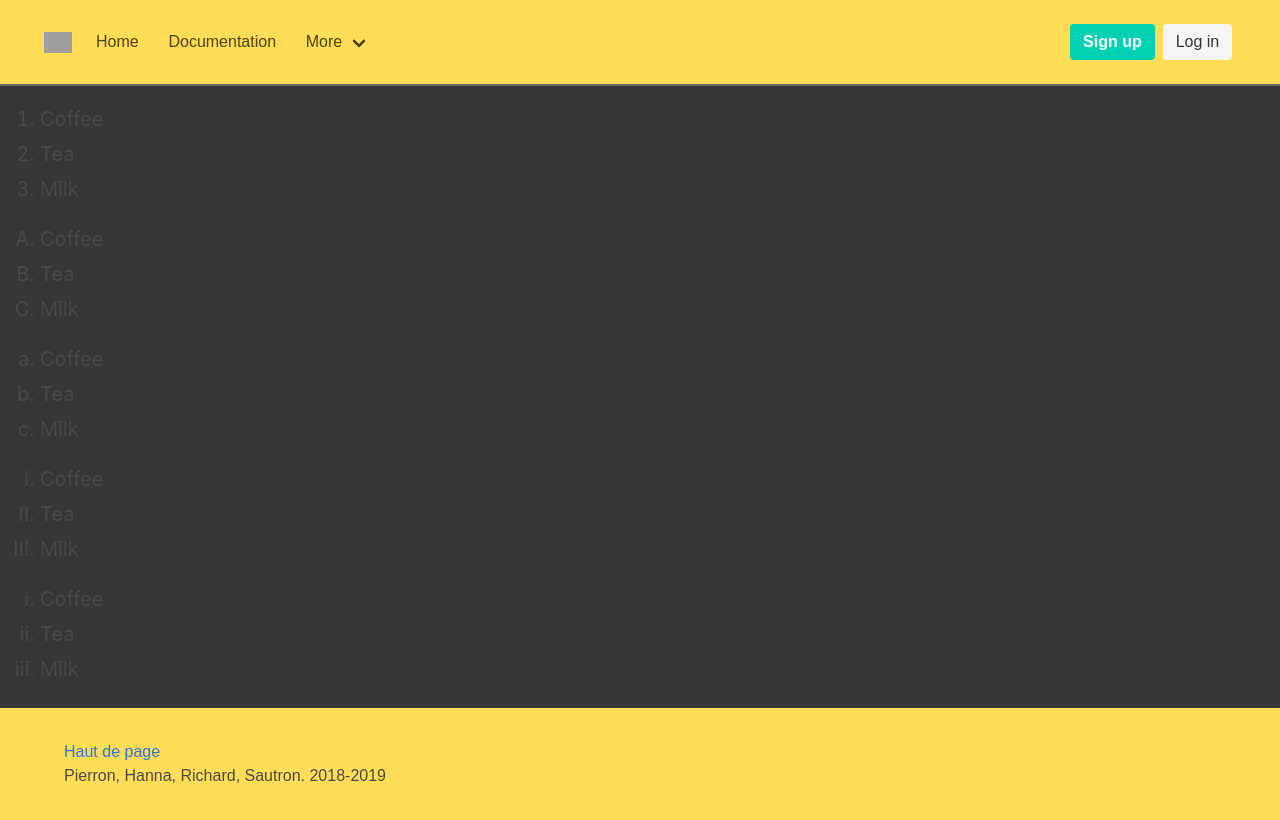
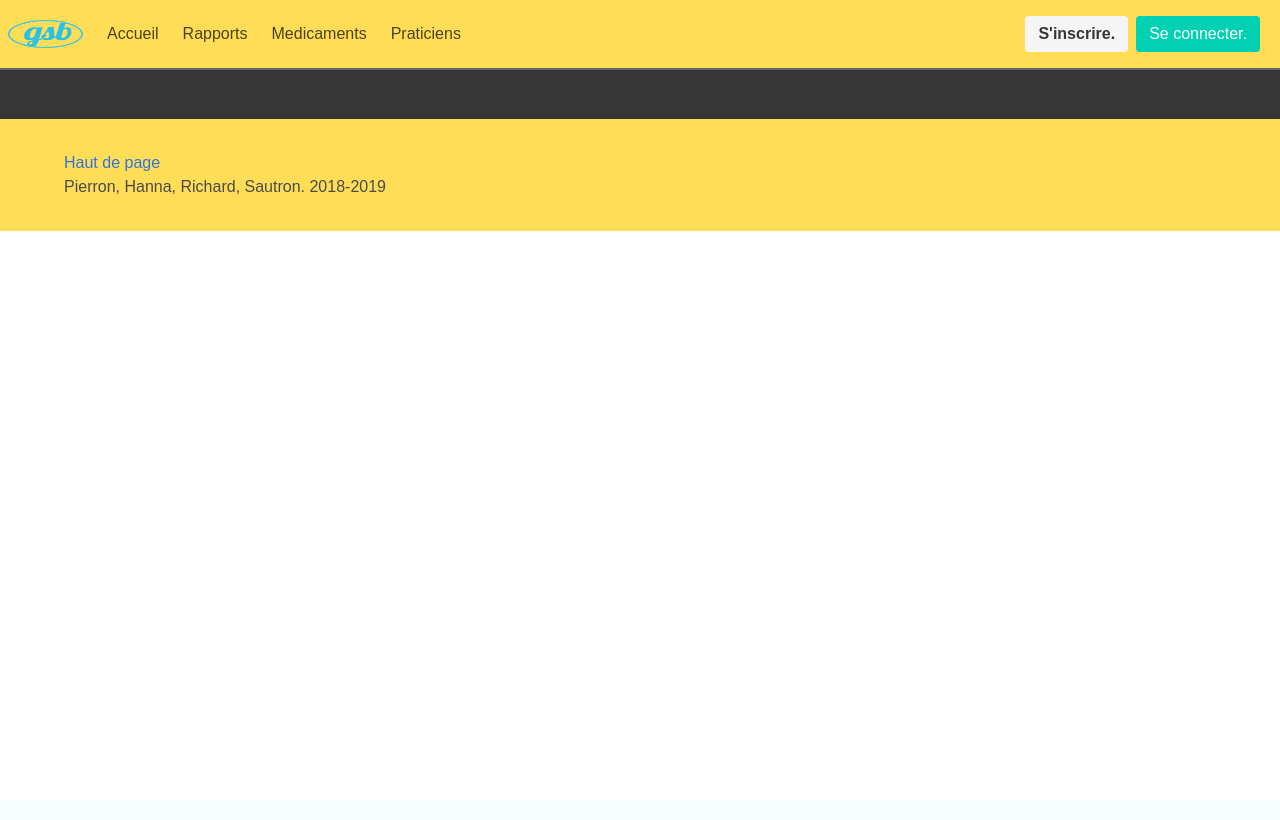
Before and after one commit to rubstr/gestionvisites, a Symfony app: template gestionRapportVisites/templates/application_rapport/index.html.twig in a window 1280 px wide. After the commit the page ends 231 px from the top, so only its background shows below. Run offline with Twig, Linux system fonts and the light colour scheme; the template is opened without the code that fills it, so the values that code supplies are empty; some libraries are stand-ins or nearby versions; grey boxes are pictures that could not be loaded.

Commit message:
Modif1 base

```diff
--- a/gestionRapportVisites/public/css/style.css
+++ b/gestionRapportVisites/public/css/style.css
@@ -1,5 +1,5 @@
 .navbar {
-    padding: 1rem 2rem;
+    padding: 8px 8px;
     box-shadow: 0 2px 0 0 #666666;
     font-family: Montserrat,sans-serif;
 }
@@ -13,12 +13,14 @@ body{
 
 }
 
-.navbar-item {
-    margin-right: 2%;
-}
 
 .foot{
     padding: 2rem 2rem;
     background-color: #ffdd57;
     font-family: Montserrat,sans-serif;
 }
+
+.header{
+    padding-top: 2%;
+    padding-bottom: 2%;
+}
--- a/gestionRapportVisites/templates/application_rapport/index.html.twig
+++ b/gestionRapportVisites/templates/application_rapport/index.html.twig
@@ -3,31 +3,7 @@
 {% block title %}Hello {{ controller_name }}!{% endblock %}
 
 {% block body %}
-<div class="content is-medium">
-  <ol type="1">
-    <li>Coffee</li>
-    <li>Tea</li>
-    <li>Milk</li>
-  </ol>
-  <ol type="A">
-    <li>Coffee</li>
-    <li>Tea</li>
-    <li>Milk</li>
-  </ol>
-  <ol type="a">
-    <li>Coffee</li>
-    <li>Tea</li>
-    <li>Milk</li>
-  </ol>
-  <ol type="I">
-    <li>Coffee</li>
-    <li>Tea</li>
-    <li>Milk</li>
-  </ol>
-  <ol type="i">
-    <li>Coffee</li>
-    <li>Tea</li>
-    <li>Milk</li>
-  </ol>
-</div>
+
+  <div class="header">
+  </div>
 {% endblock %}
--- a/gestionRapportVisites/templates/base.html.twig
+++ b/gestionRapportVisites/templates/base.html.twig
@@ -12,9 +12,10 @@
     <body>
 
         <nav class="navbar is-warning" role="navigation" aria-label="main navigation">
+        <div class="container">
             <div class="navbar-brand">
                 <a class="navbar-item" href="https://bulma.io">
-                    <img src="https://upload.wikimedia.org/wikipedia/commons/2/22/Home_font_awesome.svg" width="28" height="28">
+                    <img src="{{asset("images/gsb.png")}}" width="75" height="28">
                 </a>
 
                 <a role="button" class="navbar-burger burger" aria-label="menu" aria-expanded="false" data-target="navbarBasicExample">
@@ -27,32 +28,21 @@
             <div id="navbarBasicExample" class="navbar-menu">
                 <div class="navbar-start">
                     <a class="navbar-item">
-                        Home
+                        Accueil
                     </a>
 
                     <a class="navbar-item">
-                        Documentation
+                        Rapports
                     </a>
 
-                    <div class="navbar-item has-dropdown is-hoverable">
-                        <a class="navbar-link">
-                            More
-                        </a>
+                    <a class="navbar-item">
+                        Medicaments
+                    </a>
 
-                        <div class="navbar-dropdown">
-                            <a class="navbar-item">
-                                About
-                            </a>
-                            <a class="navbar-item">
-                                Jobs
-                            </a>
-                            <a class="navbar-item">
-                                Contact
-                            </a>
-                            <hr class="navbar-divider">
-                            <a class="navbar-item">
-                                Report an issue
-                            </a>
+                    <a class="navbar-item">
+                        Praticiens
+                    </a>
+
                         </div>
                     </div>
                 </div>
@@ -60,16 +50,17 @@
                 <div class="navbar-end">
                     <div class="navbar-item">
                         <div class="buttons">
+                            <a class="button is-light">
+                                <strong>S'inscrire.</strong>
+                            </a>
                             <a class="button is-primary">
-                                <strong>Sign up</strong>
-                            </a>
-                            <a class="button is-light">
-                                Log in
+                                Se connecter.
                             </a>
                         </div>
                     </div>
                 </div>
             </div>
+         </div>
         </nav>
 
         {% block body %}{% endblock %}
```
Also changed, not shown: gestionRapportVisites/public/images/gsb.png (added).
